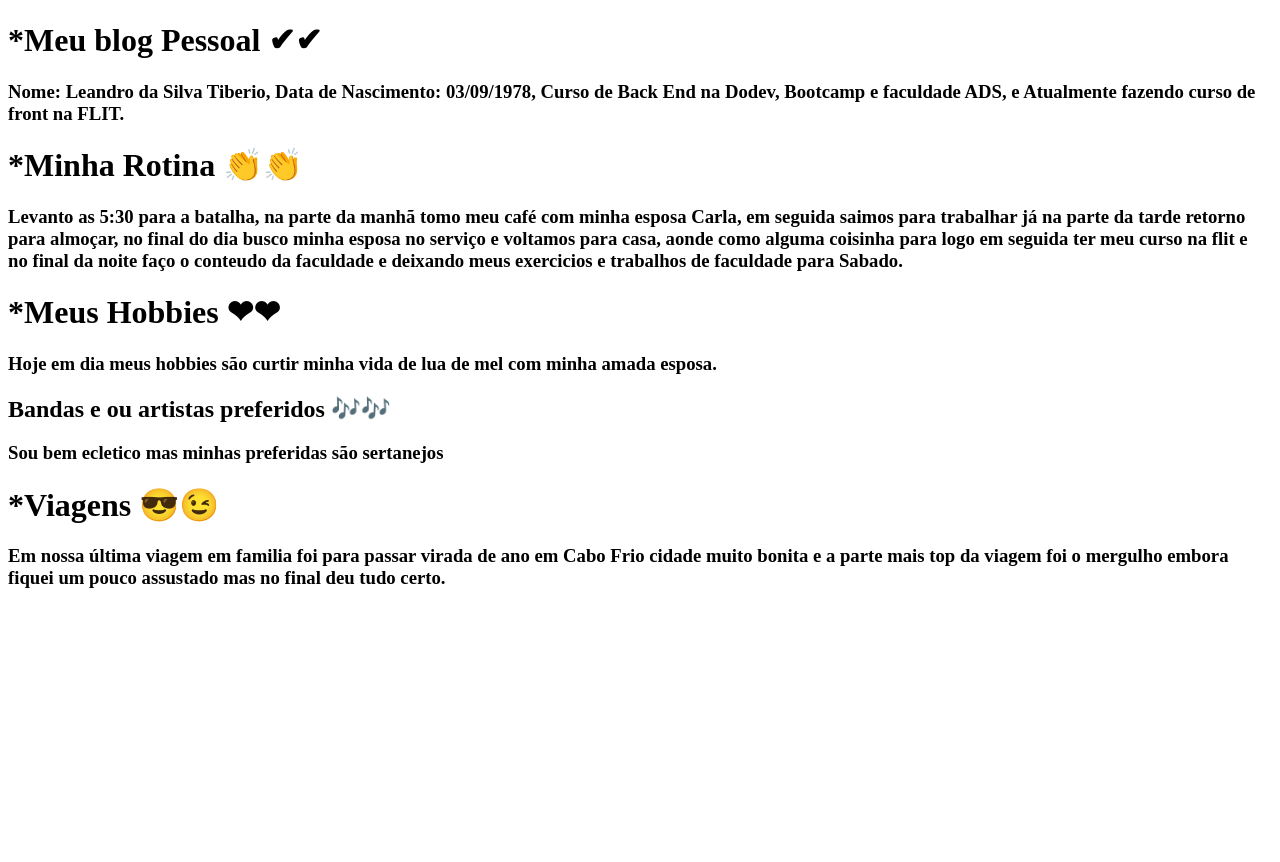
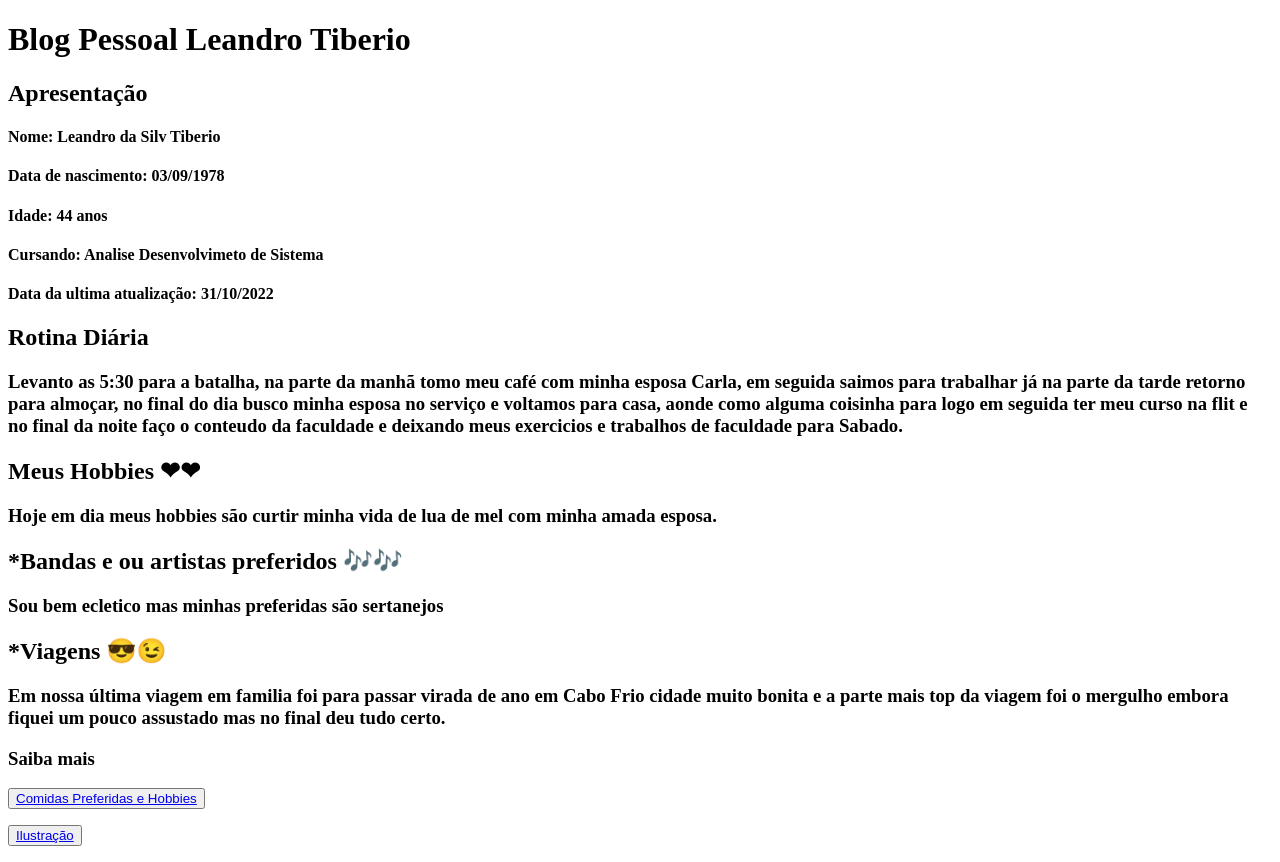
Before and after one commit to LeandroTiberio/PrimeiraPaginaHTML, a plain HTML site: page index.html in a window 1280 px wide. Before the commit the page ends 800 px from the top, so only its background shows below. Drawn offline with Linux system fonts and the light colour scheme.

Commit message:
Incrementando HTML

```diff
--- a/index.html
+++ b/index.html
@@ -1,33 +1,108 @@
 <!DOCTYPE html>
-<html
+<html lang="pt-br">
+
+</html>
+
 <head>
     <meta charset="UTF-8">
     <meta name="viewport" content="width=device-width, initial-scale=1.0">
     <title>Blog de informações</title>
 </head>
+
 <body>
-    <h1>*Meu blog Pessoal ✔✔</h1>
-    <h3>Nome: Leandro da Silva Tiberio, Data de Nascimento: 03/09/1978, Curso de Back End na Dodev, Bootcamp e faculdade
-        ADS, e Atualmente fazendo curso de front na FLIT.
-    </h3>
+    <div class="titulo">
+        <h1>Blog Pessoal Leandro Tiberio</h1>
+    </div>
 
-    <h1>*Minha Rotina 👏👏 </h1>
-    <h3>Levanto as 5:30 para a batalha, na parte da manhã tomo meu café com minha esposa Carla, em seguida saimos para trabalhar
-        já na parte da tarde retorno para almoçar, no final do dia busco minha esposa no serviço e voltamos para casa, aonde como
-        alguma coisinha para logo em seguida ter meu curso na flit e no final da noite faço o conteudo da faculdade e deixando meus
-        exercicios e trabalhos de faculdade para Sabado.
-    </h3>
+    <div class="apresentacao">
+        <h2>Apresentação</h2>
+    </div>
 
-    <h1>*Meus Hobbies ❤❤</h1>
-    <h3>Hoje em dia meus hobbies são curtir minha vida de lua de mel com minha amada esposa.</h3>
+    <div class="separacao1">
+        <div class="nome">
+            <span>
+                <h4>Nome: Leandro da Silv Tiberio</h4>
+            </span>
+        </div>
+        <div class="nascimento">
+            <span>
+                <h4>Data de nascimento: 03/09/1978</h4>
+            </span>
+        </div>
+    </div>
 
-    <h2>Bandas e ou artistas preferidos 🎶🎶</h2>
-    <h3>Sou bem ecletico mas minhas preferidas são sertanejos</h3>
+    <div class="separacao2">
+        <div class="idade">
+            <span>
+                <h4>Idade: 44 anos</h4>
+            </span>
+        </div>
+        <div class="cursando">
+            <span>
+                <h4>Cursando: Analise Desenvolvimeto de Sistema</h4>
+            </span>
+        </div>
+    </div>
 
-    <h1>*Viagens 😎😉</h1>
-    <h3>Em nossa última viagem em familia foi para passar virada de ano em Cabo Frio cidade muito bonita e a parte mais top
-        da viagem foi o mergulho embora fiquei um pouco assustado mas no final deu tudo certo.
-    </h3>
+    <div class="atualizacao">
+        <span>
+            <h4>Data da ultima atualização: 31/10/2022</h4>
+        </span>
+    </div>
+
+    <div class="separar1">
+        <div class="RotinaDiaria">
+            <span>
+                <h2>Rotina Diária</h2>
+                <h3>Levanto as 5:30 para a batalha, na parte da manhã tomo meu café com minha esposa Carla, em seguida
+                    saimos para trabalhar
+                    já na parte da tarde retorno para almoçar, no final do dia busco minha esposa no serviço e voltamos
+                    para casa, aonde como
+                    alguma coisinha para logo em seguida ter meu curso na flit e no final da noite faço o conteudo da
+                    faculdade e deixando meus
+                    exercicios e trabalhos de faculdade para Sabado.
+                </h3>
+            </span>
+        </div>
+    </div>
+    <div class="Hobies">
+        <span>
+            <h2>Meus Hobbies ❤❤</h2>
+            <h3>Hoje em dia meus hobbies são curtir minha vida de lua de mel com minha amada esposa.</h3>
+        </span>
+    </div>
+
+    <div class="Separacao2">
+        <div class="Bandas e ou artistas preferidos">
+            <span>
+                <h2>*Bandas e ou artistas preferidos 🎶🎶</h2>
+                <h3>Sou bem ecletico mas minhas preferidas são sertanejos</h3>
+            </span>
+        </div>
+    </div>
+
+    <div class="Viagem">
+        <span>
+            <h2>*Viagens 😎😉</h2>
+            <h3>Em nossa última viagem em familia foi para passar virada de ano em Cabo Frio cidade muito bonita e a
+                parte mais top
+                da viagem foi o mergulho embora fiquei um pouco assustado mas no final deu tudo certo.
+            </h3>
+        </span>
+    </div>
+
+    <div class="links">
+        <h3>Saiba mais</h3>
+        <button>
+            <a href="lista.html">Comidas Preferidas e Hobbies</a>
+        </button>
+        <p>
+            <button>
+                <a href="imagem.html">Ilustração</a>
+            </button>
+        </p>
+    </div>
 
 </body>
+
 </html>
```
Also changed, not shown: imagem.html (added, +23 -0 lines), lista.html (added, +31 -0 lines), churrasco-0522.jpg (added), festival-mob.png.png (added), massa.jpg (added).
